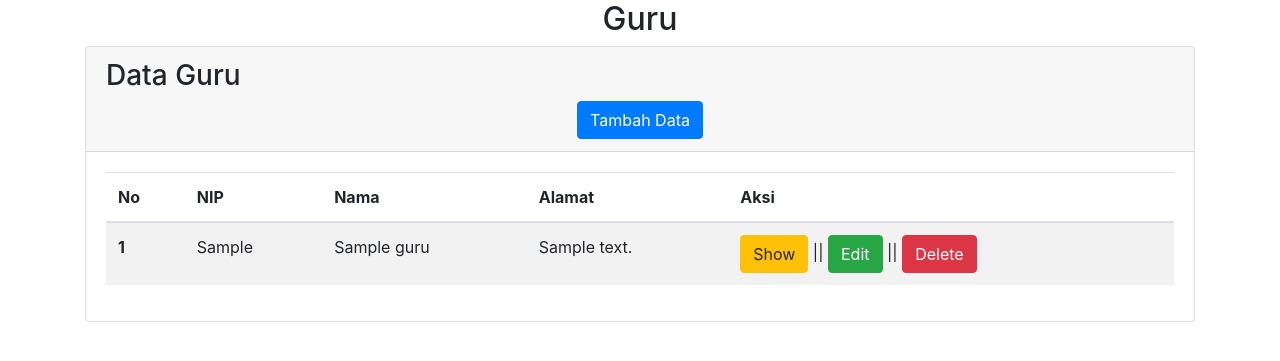
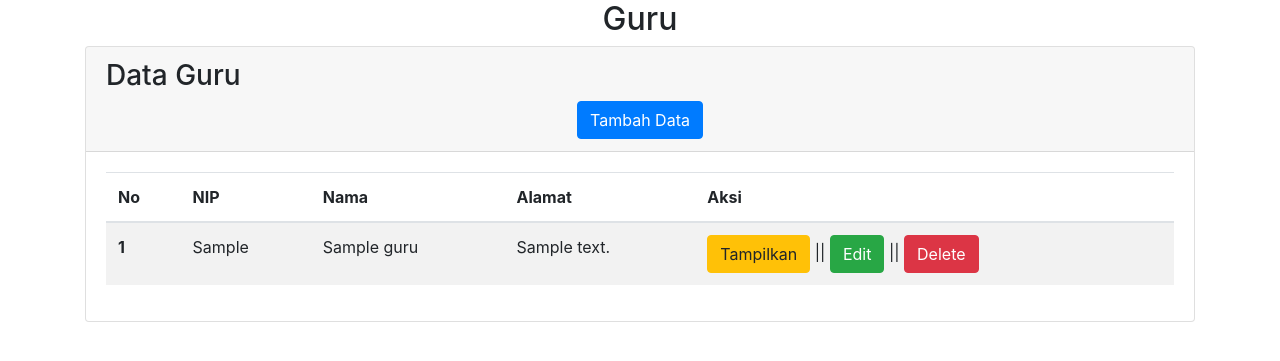
Before and after one commit to kwnad/Day3PraPKL_ReviewOOP, a PHP site: page /index.php in a window 1280 px wide. Shown: the part 56-417 px from the top of the page. Run offline with PHP 8.4, Linux system fonts and the light colour scheme; tables that the repository leaves empty or names only in its code hold one stand-in row (values such as "Sample post").

Commit message:
Ganti tulisan show

```diff
--- a/Guru/index.php
+++ b/Guru/index.php
@@ -62,7 +62,7 @@
                         <td>
 
                             <form action="proses.php" method="post">
-                            <a href="show.php?no=<?php echo $data['no']; ?>" class="btn btn-warning">Show</a> ||
+                            <a href="show.php?no=<?php echo $data['no']; ?>" class="btn btn-warning">Tampilkan</a> ||
                             <a href="edit.php?no=<?php echo $data['no']; ?>" class="btn btn-success">Edit</a> ||
                             <input type="hidden" name="no" value="<?php echo $data['no']; ?>">
                             <input type="hidden" name="aksi" value="delete">
```
